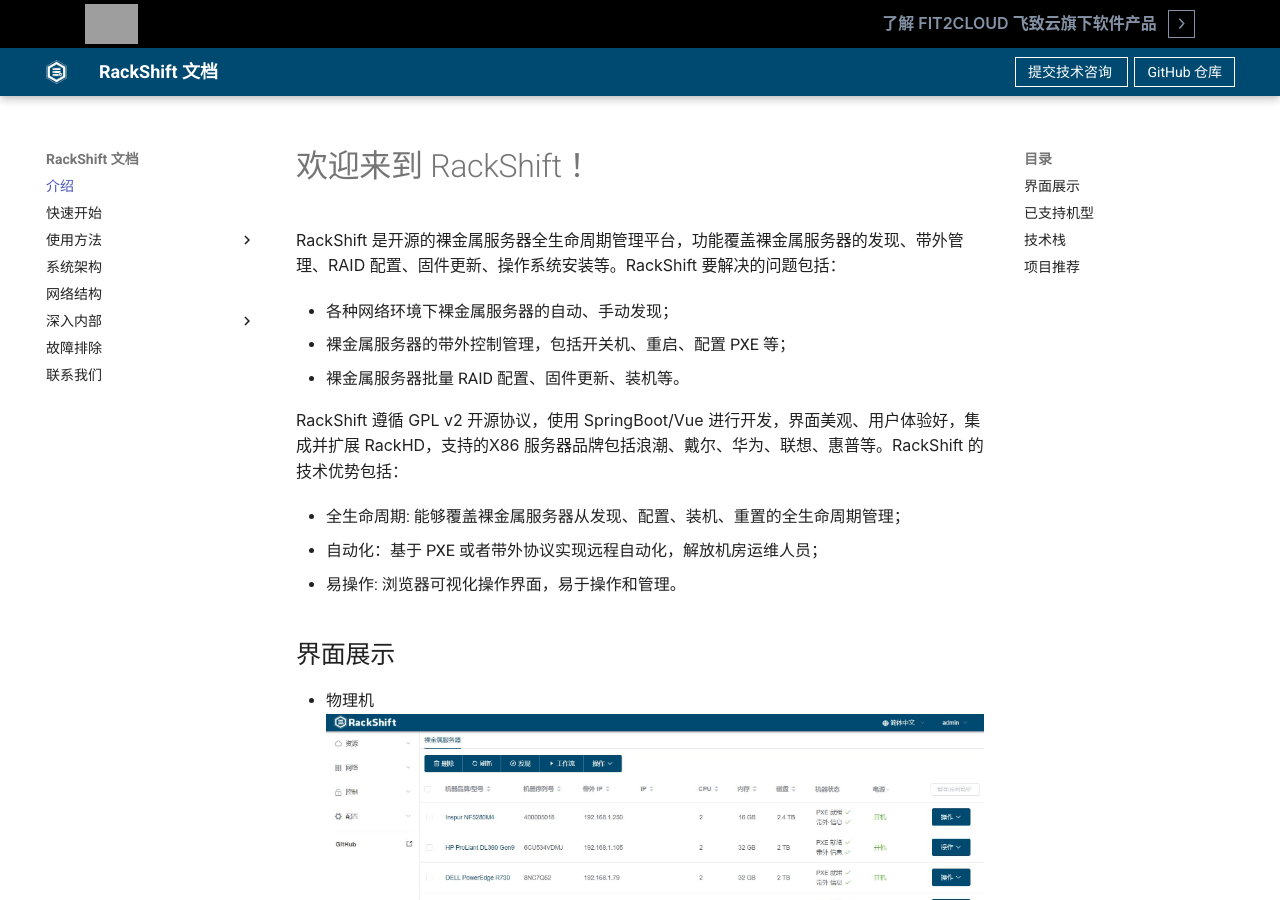
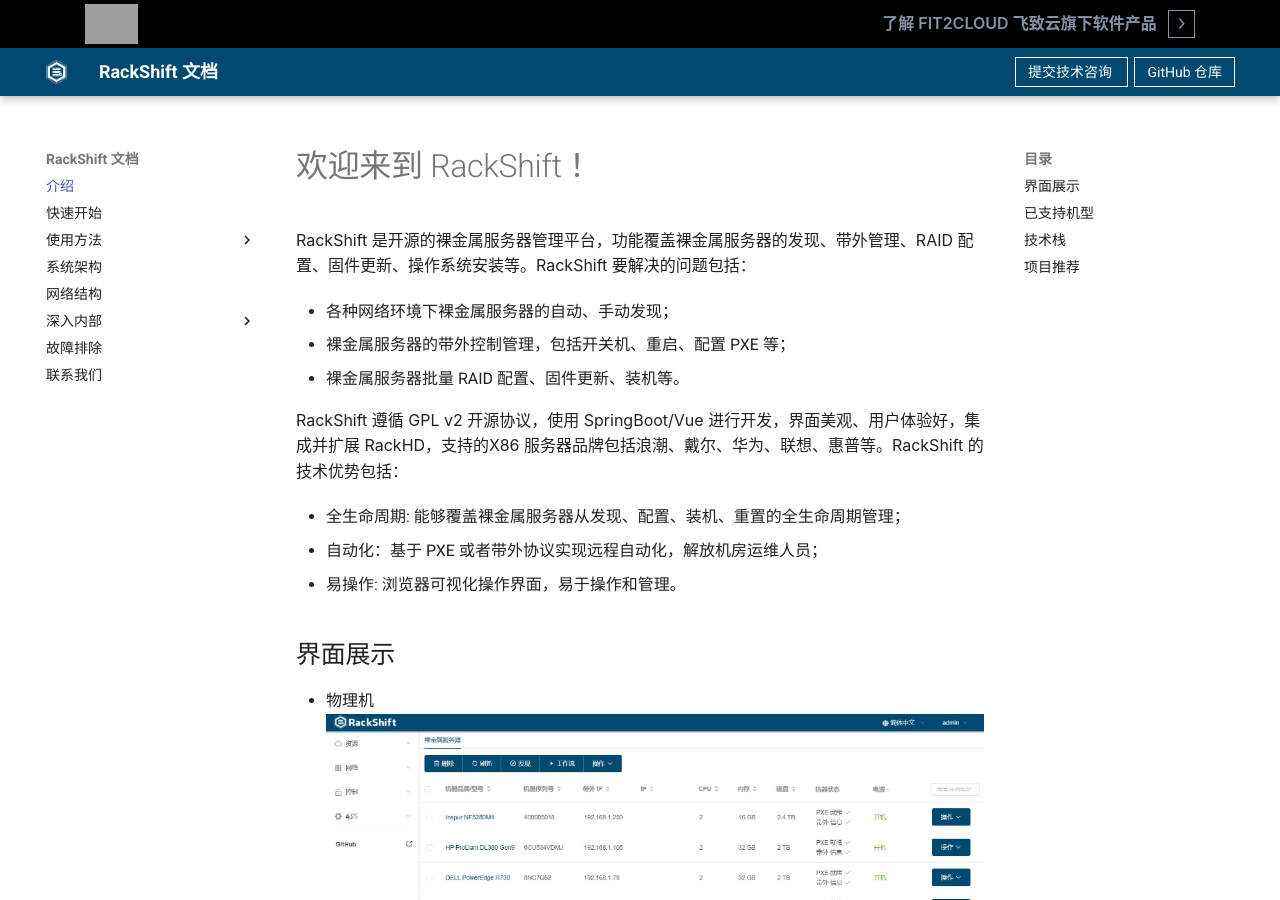
Before and after one commit to fit2cloud/rackshift-docs-static, an MkDocs documentation site: the page built from docs/index.md, in a window 1280 px wide and 900 px high. Built offline with MkDocs 1.6.1 and Material for MkDocs 9.7.7, drawn with Linux system fonts in a browser that asks for light colours; the version menu is left out; grey boxes are pictures that could not be loaded.

Commit message:
docs:全生命周期

```diff
--- a/docs/index.md
+++ b/docs/index.md
@@ -1,6 +1,6 @@
 # 欢迎来到 RackShift ！
 
-RackShift 是开源的裸金属服务器全生命周期管理平台，功能覆盖裸金属服务器的发现、带外管理、RAID 配置、固件更新、操作系统安装等。RackShift 要解决的问题包括：
+RackShift 是开源的裸金属服务器管理平台，功能覆盖裸金属服务器的发现、带外管理、RAID 配置、固件更新、操作系统安装等。RackShift 要解决的问题包括：
 
 - 各种网络环境下裸金属服务器的自动、手动发现；
 - 裸金属服务器的带外控制管理，包括开关机、重启、配置 PXE 等；
```
